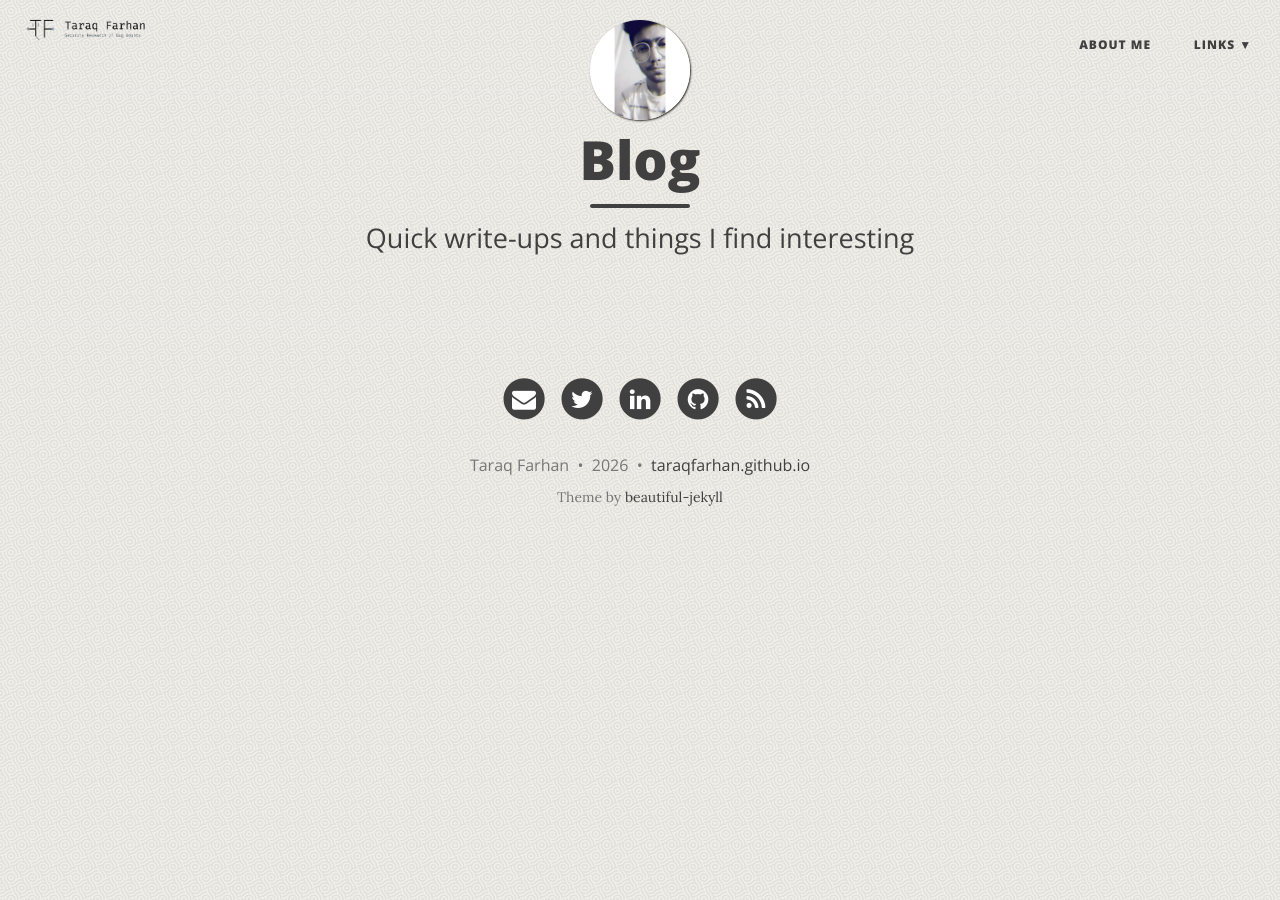
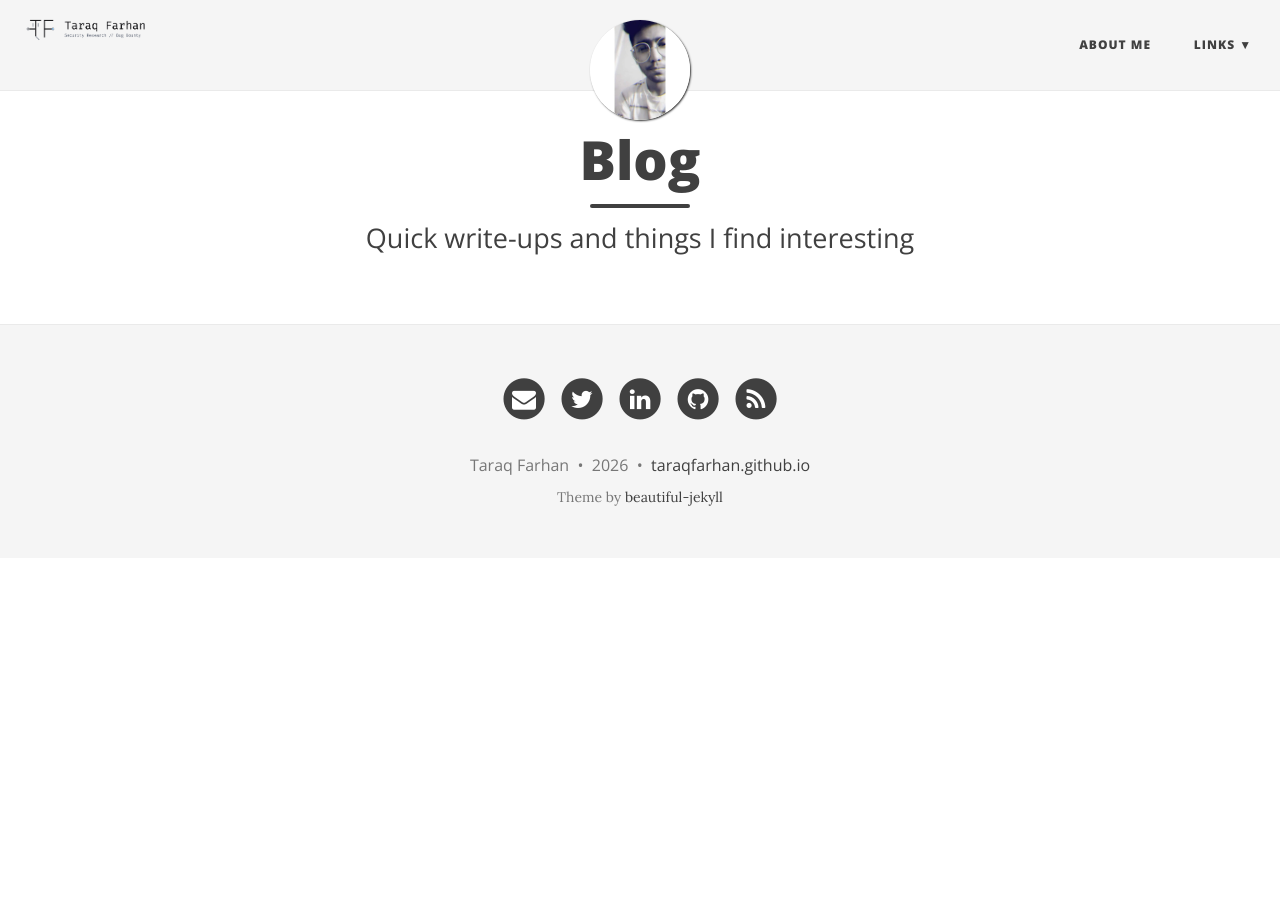
Before and after one commit to taraqfarhan/taraqfarhan.github.io, a Jekyll site: the page built from index.html, in a window 1280 px wide. Built offline with Jekyll 4.4.1, drawn with Linux system fonts in a browser that asks for light colours; nearby versions of some CDN libraries; the list of posts is cut into pages by our own code.

Commit message:
updated config file to modify the UI

```diff
--- a/_config.yml
+++ b/_config.yml
@@ -25,7 +25,7 @@ description: Quick write-ups and things I find interesting
 # List of links in the navigation bar
 navbar-links:
   About Me: "aboutme"
-  # Critical Thinking Podcast: "https://l.ctbb.show/rhynoraterpod"
+  # Podcast: "https://url/of/the/podcast"
   # Resources:
   #   - Beautiful Jekyll: "http://deanattali.com/beautiful-jekyll/"
   #   - Learn markdown: "http://www.markdowntutorial.com/"
@@ -64,9 +64,9 @@ footer-link-col: "#404040"
 # Alternatively, the navbar, footer, and page background can be set to use background images
 # instead of colour
 
-navbar-img: "/img/bgimage.png"
-footer-img: "/img/bgimage.png"
-page-img: "/img/bgimage.png"
+# navbar-img: "/img/bgimage.png"
+# footer-img: "/img/bgimage.png"
+# page-img: "/img/bgimage.png"
 
 # --- Footer options --- #
 
@@ -87,15 +87,14 @@ social-network-links:
   rss: true
 
 #  reddit: yourname
-#  google-plus: +DeanAttal
+#  google-plus: +yourname
 #  xing: yourname
-#  stackoverflow: "3943160/daattali"
-#  snapchat: deanat78
-#  instagram: deanat78
+#  stackoverflow: "12334/yourname"
+#  snapchat: yourname
+#  instagram: yourname
 #  youtube: user/deanat78
 #  spotify: yourname
 #  telephone: +14159998888
-#  steam: deanat78
 #  twitch: yourname
 #  yelp: yourname
 
```
